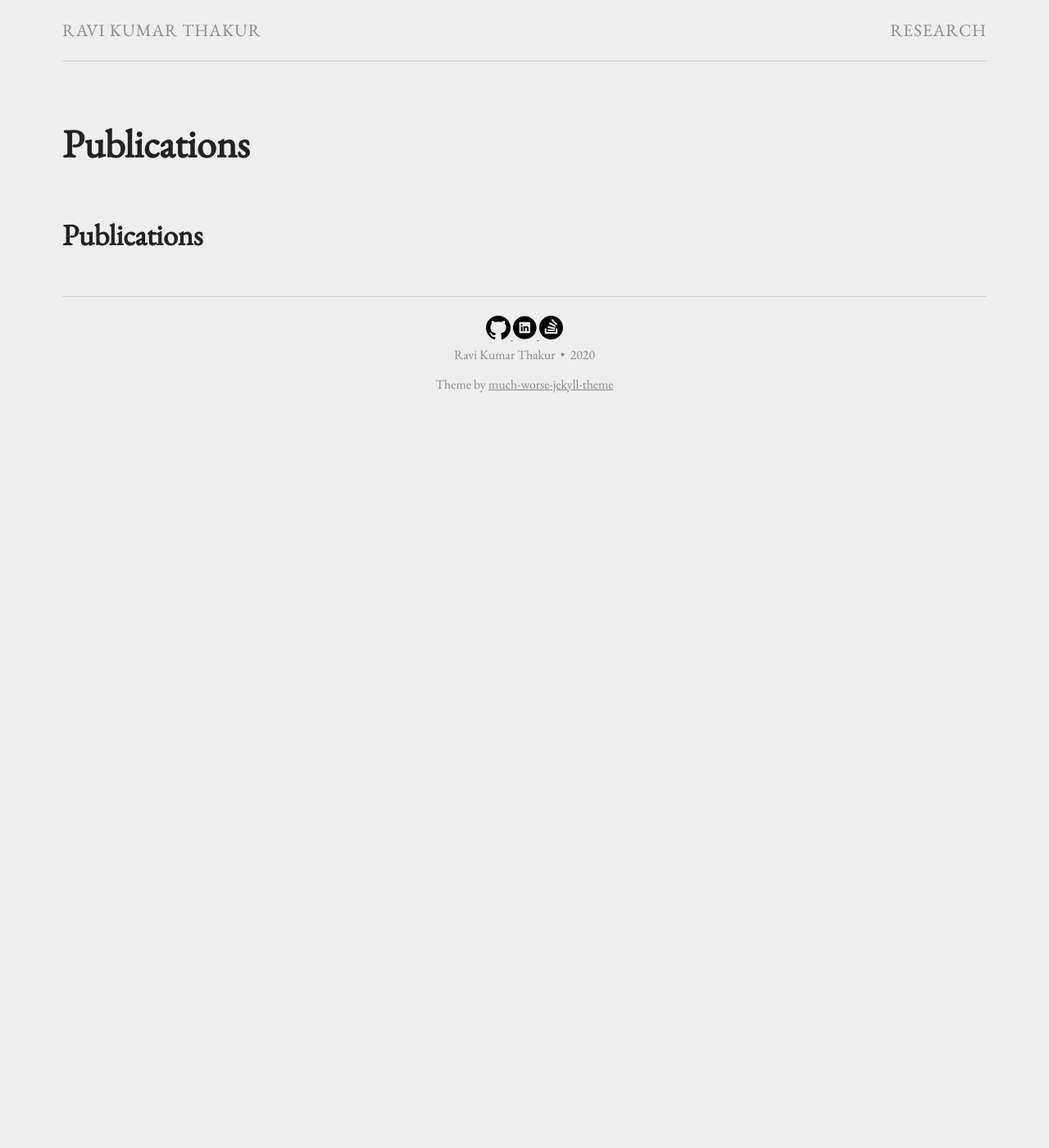
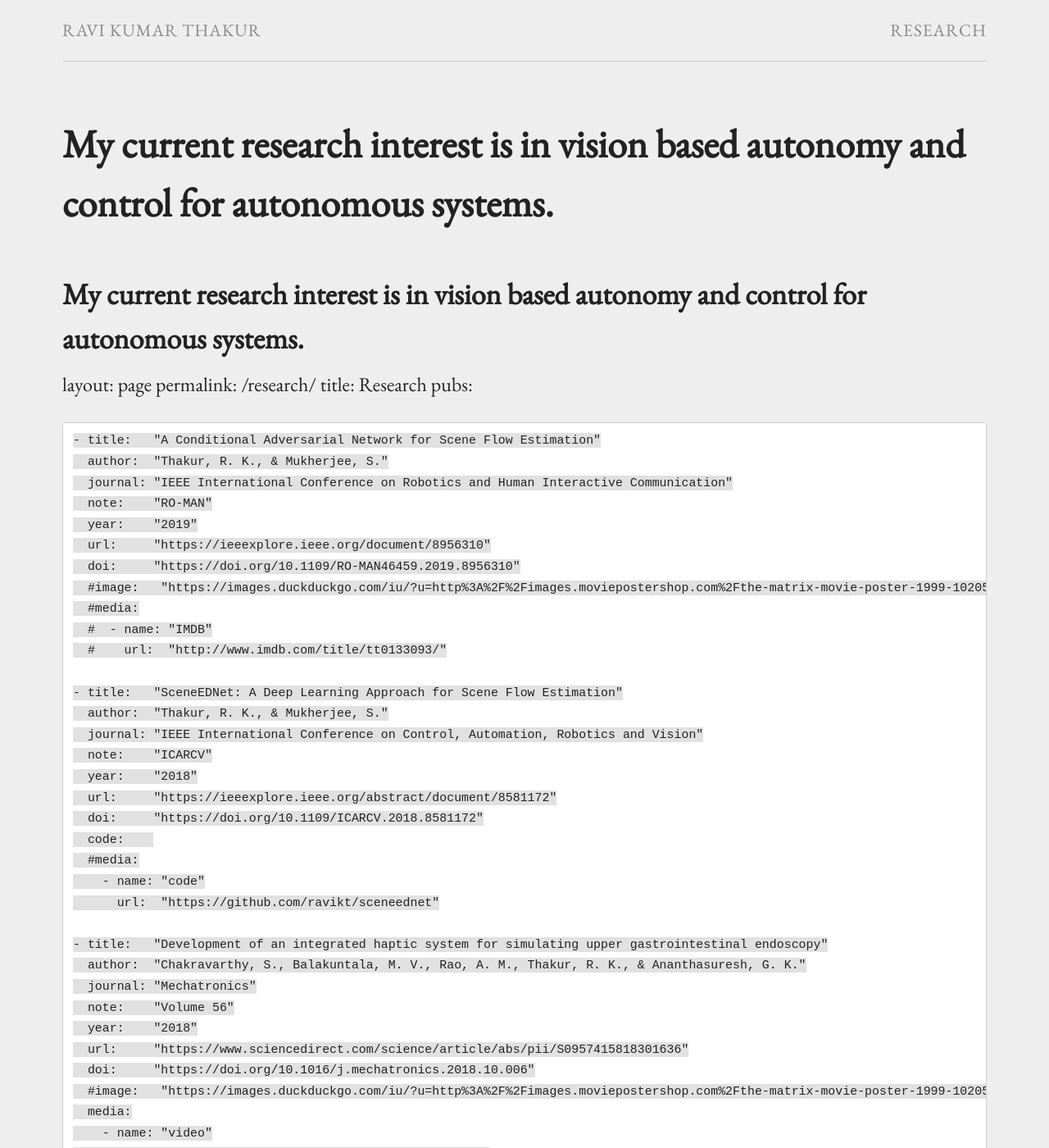
Before and after one commit to ravikt/ravi, a Jekyll site: the page built from research.md, in a window 1280 px wide and 1400 px high. Shown: the whole window at 82% size. Built offline with Jekyll 4.4.1, drawn with Linux system fonts in a browser that asks for light colours; our own code applies the rules of GitHub Pages for plain Markdown files; some of the changed text lies outside the part shown.

Commit message:
Update research.md

```diff
--- a/research.md
+++ b/research.md
@@ -1,8 +1,8 @@
+My current research interest is in vision based autonomy and control for autonomous systems.
 ---
 layout: page
 permalink: /research/
 title: Research
-My current research interest is in vision based autonomy and control for autonomous systems.
 pubs:
 
     - title:   "A Conditional Adversarial Network for Scene Flow Estimation"
```
